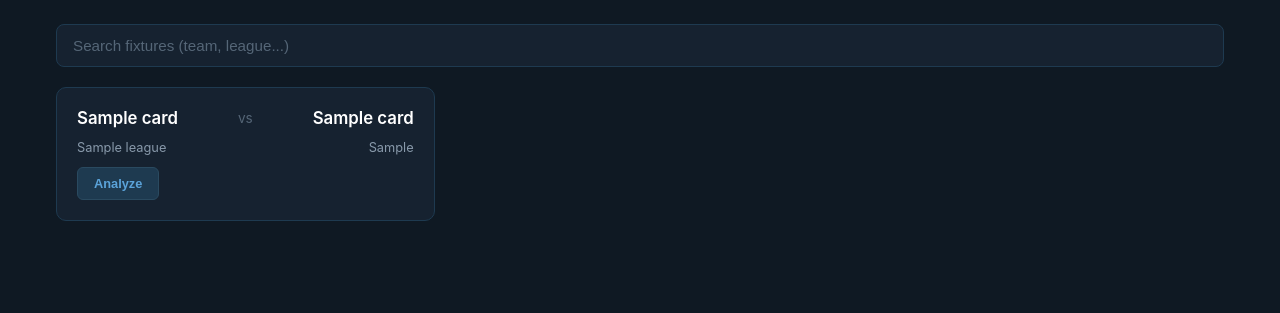
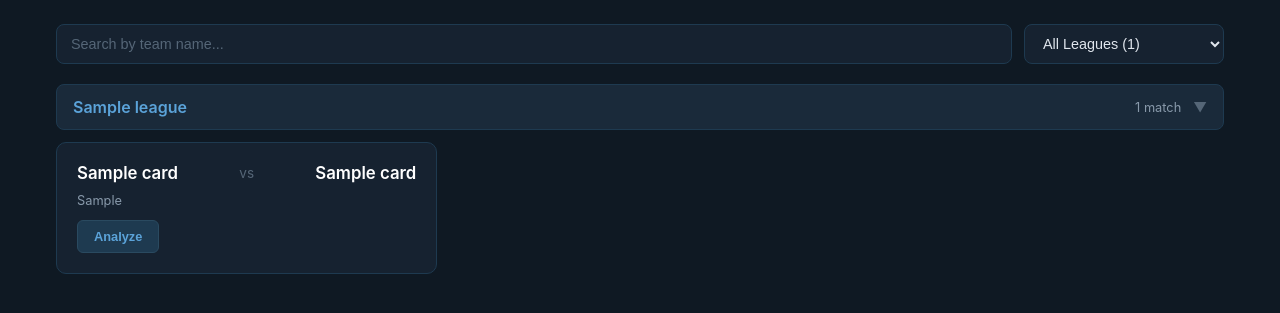
Before and after one commit to nigelagius-lang/nigel, a Flask app: template templates/dashboard.html in a window 1280 px wide. Shown: the part 82-395 px from the top of the page. Run offline with Flask 3, Linux system fonts and the light colour scheme; the template is opened without the code that fills it: most values are stand-ins (such as "Sample title", 1, 10 or a date in 2020).

Commit message:
Group fixtures by league with dropdown filter and collapsible sections
- Fixtures are now grouped under league headers (collapsible)
- Added league dropdown to filter by a specific league
- Search bar filters within the selected league
- Each league section shows match count and can be collapsed/expanded
- Cards no longer show redundant league name (it's in the section header)

https://claude.ai/code/session_01NN6k763S58MDmQny2qeWyU

```diff
--- a/app.py
+++ b/app.py
@@ -162,9 +162,16 @@ def dashboard():
     # Sort by kick-off time
     cards.sort(key=lambda c: c.get("kick_off_unix", 0))
 
+    # Group by league (preserving kick-off order within each group)
+    from collections import OrderedDict
+    leagues: OrderedDict[str, list] = OrderedDict()
+    for c in cards:
+        league = c.get("league") or "Other"
+        leagues.setdefault(league, []).append(c)
+
     return render_template(
         "dashboard.html",
-        cards=cards,
+        leagues=leagues,
         last_refresh=last_refresh,
         refreshing=refreshing,
         match_count=len(cards),
--- a/templates/dashboard.html
+++ b/templates/dashboard.html
@@ -55,27 +55,81 @@
 
   .container { max-width: 1200px; margin: 0 auto; padding: 24px 16px; }
 
-  .search-bar {
+  /* Filter bar */
+  .filter-bar {
+    display: flex;
+    gap: 12px;
     margin-bottom: 20px;
+    flex-wrap: wrap;
   }
-  .search-bar input {
-    width: 100%;
-    padding: 12px 16px;
+  .filter-bar input {
+    flex: 1;
+    min-width: 200px;
+    padding: 10px 14px;
     background: #162230;
     border: 1px solid #1e3a50;
     border-radius: 8px;
     color: #e0e6ed;
-    font-size: 0.95rem;
+    font-size: 0.9rem;
     outline: none;
     transition: border-color 0.2s;
   }
-  .search-bar input::placeholder { color: #556677; }
-  .search-bar input:focus { border-color: #5ba3d9; }
+  .filter-bar input::placeholder { color: #556677; }
+  .filter-bar input:focus { border-color: #5ba3d9; }
+  .filter-bar select {
+    padding: 10px 14px;
+    background: #162230;
+    border: 1px solid #1e3a50;
+    border-radius: 8px;
+    color: #e0e6ed;
+    font-size: 0.9rem;
+    outline: none;
+    cursor: pointer;
+    min-width: 200px;
+    transition: border-color 0.2s;
+  }
+  .filter-bar select:focus { border-color: #5ba3d9; }
+  .filter-bar select option { background: #162230; color: #e0e6ed; }
+
+  /* League sections */
+  .league-section {
+    margin-bottom: 28px;
+  }
+  .league-header {
+    display: flex;
+    align-items: center;
+    justify-content: space-between;
+    padding: 12px 16px;
+    background: #1a2a3a;
+    border: 1px solid #1e3a50;
+    border-radius: 8px;
+    margin-bottom: 12px;
+    cursor: pointer;
+    user-select: none;
+    transition: background 0.2s;
+  }
+  .league-header:hover { background: #1e3040; }
+  .league-header h2 {
+    font-size: 1rem;
+    color: #5ba3d9;
+    font-weight: 600;
+  }
+  .league-header .league-count {
+    font-size: 0.8rem;
+    color: #8899aa;
+  }
+  .league-header .toggle-icon {
+    color: #556677;
+    font-size: 0.85rem;
+    transition: transform 0.2s;
+  }
+  .league-section.collapsed .toggle-icon { transform: rotate(-90deg); }
+  .league-section.collapsed .match-grid { display: none; }
 
   .match-grid {
     display: grid;
     grid-template-columns: repeat(auto-fill, minmax(340px, 1fr));
-    gap: 16px;
+    gap: 12px;
   }
 
   .match-card {
@@ -96,7 +150,7 @@
     display: flex;
     justify-content: space-between;
     align-items: center;
-    margin-bottom: 12px;
+    margin-bottom: 10px;
   }
   .team-name {
     font-size: 1.05rem;
@@ -110,9 +164,6 @@
   .vs { color: #556677; font-size: 0.85rem; padding: 0 8px; }
 
   .match-meta {
-    display: flex;
-    justify-content: space-between;
-    align-items: center;
     font-size: 0.8rem;
     color: #8899aa;
     margin-bottom: 12px;
@@ -198,9 +249,18 @@
   }
   .empty-state h2 { font-size: 1.2rem; margin-bottom: 8px; color: #8899aa; }
 
+  .no-results {
+    text-align: center;
+    padding: 40px 20px;
+    color: #556677;
+    display: none;
+  }
+
   @media (max-width: 600px) {
     .header { padding: 16px; }
     .match-grid { grid-template-columns: 1fr; }
+    .filter-bar { flex-direction: column; }
+    .filter-bar select { min-width: unset; }
   }
 </style>
 </head>
@@ -228,24 +288,39 @@
 </div>
 
 <div class="container">
-  {% if cards %}
-    <div class="search-bar">
-      <input type="text" id="searchInput" placeholder="Search fixtures (team, league...)">
+  {% if leagues %}
+    <div class="filter-bar">
+      <input type="text" id="searchInput" placeholder="Search by team name...">
+      <select id="leagueFilter">
+        <option value="all">All Leagues ({{ leagues|length }})</option>
+        {% for league_name, cards in leagues.items() %}
+          <option value="{{ league_name }}">{{ league_name }} ({{ cards|length }})</option>
+        {% endfor %}
+      </select>
     </div>
 
-    <div class="match-grid" id="matchGrid">
+    <div id="leagueContainer">
+      {% for league_name, cards in leagues.items() %}
+        <div class="league-section" data-league="{{ league_name }}">
+          <div class="league-header" onclick="toggleLeague(this)">
+            <h2>{{ league_name }}</h2>
+            <div style="display:flex; align-items:center; gap:12px;">
+              <span class="league-count">{{ cards|length }} match{{ 'es' if cards|length != 1 }}</span>
+              <span class="toggle-icon">&#9660;</span>
+            </div>
+          </div>
+          <div class="match-grid">
             {% for c in cards %}
               <div class="match-card {% if c.error %}error{% elif c.analyzed %}analyzed{% elif c.analyzing %}analyzing{% endif %}"
                    data-slug="{{ c.slug }}"
-             data-search="{{ c.home_name|lower }} {{ c.away_name|lower }} {{ c.league|lower }}">
+                   data-search="{{ c.home_name|lower }} {{ c.away_name|lower }}">
                 <div class="match-teams">
                   <span class="team-name">{{ c.home_name }}</span>
                   <span class="vs">vs</span>
                   <span class="team-name">{{ c.away_name }}</span>
                 </div>
                 <div class="match-meta">
-            <span>{{ c.league }}</span>
-            <span>{{ c.kick_off }}</span>
+                  {{ c.kick_off }}
                 </div>
 
                 <div class="card-actions">
@@ -270,6 +345,14 @@
               </div>
             {% endfor %}
           </div>
+        </div>
+      {% endfor %}
+    </div>
+
+    <div class="no-results" id="noResults">
+      <h2>No matches found</h2>
+      <p>Try a different search or league filter.</p>
+    </div>
   {% else %}
     <div class="empty-state">
       <h2>No fixtures loaded</h2>
@@ -279,17 +362,53 @@
 </div>
 
 <script>
-// Search / filter
+// Toggle league section collapse
+function toggleLeague(header) {
+  header.closest('.league-section').classList.toggle('collapsed');
+}
+
+// League dropdown filter
+const leagueFilter = document.getElementById('leagueFilter');
 const searchInput = document.getElementById('searchInput');
-if (searchInput) {
-  searchInput.addEventListener('input', function() {
-    const query = this.value.toLowerCase();
-    document.querySelectorAll('.match-card').forEach(card => {
+
+function applyFilters() {
+  const selectedLeague = leagueFilter ? leagueFilter.value : 'all';
+  const query = searchInput ? searchInput.value.toLowerCase().trim() : '';
+  let anyVisible = false;
+
+  document.querySelectorAll('.league-section').forEach(section => {
+    const leagueName = section.getAttribute('data-league');
+    const leagueMatch = selectedLeague === 'all' || leagueName === selectedLeague;
+
+    if (!leagueMatch) {
+      section.style.display = 'none';
+      return;
+    }
+
+    // Filter cards within visible leagues by search
+    let cardsVisible = 0;
+    section.querySelectorAll('.match-card').forEach(card => {
       const text = card.getAttribute('data-search') || '';
-      card.style.display = text.includes(query) ? '' : 'none';
+      const matches = !query || text.includes(query);
+      card.style.display = matches ? '' : 'none';
+      if (matches) cardsVisible++;
     });
+
+    section.style.display = cardsVisible > 0 ? '' : 'none';
+    if (cardsVisible > 0) anyVisible = true;
+
+    // Auto-expand when filtering
+    if (query && cardsVisible > 0) {
+      section.classList.remove('collapsed');
+    }
   });
+
+  const noResults = document.getElementById('noResults');
+  if (noResults) noResults.style.display = anyVisible ? 'none' : 'block';
 }
+
+if (leagueFilter) leagueFilter.addEventListener('change', applyFilters);
+if (searchInput) searchInput.addEventListener('input', applyFilters);
 
 // On-demand analysis
 function analyzeMatch(slug, btn) {
@@ -300,7 +419,6 @@ function analyzeMatch(slug, btn) {
   card.classList.remove('error');
   card.classList.add('analyzing');
 
-  // Replace button with spinner
   const actions = card.querySelector('.card-actions');
   actions.innerHTML = '<span class="analyzing-text"><span class="spinner"></span> Analyzing...</span>';
 
@@ -339,7 +457,6 @@ function pollStatus(slug, card) {
               '<a href="/report/' + slug + '" class="view-btn" target="_blank">View Report</a>' +
               '<div class="picks-summary">' + chips + '</div>';
           }
-          // Update credits badge
           fetch('/api/status').then(r => r.json()).then(s => {
             const badge = document.querySelector('.badge-credits');
             if (badge) badge.textContent = s.api_credits_used + ' API credits';
@@ -350,7 +467,6 @@ function pollStatus(slug, card) {
 }
 
 {% if refreshing %}
-// Auto-reload while fixture list is loading
 setTimeout(() => location.reload(), 5000);
 {% endif %}
 </script>
```
Lines whose indentation alone changed are shown as unchanged.
